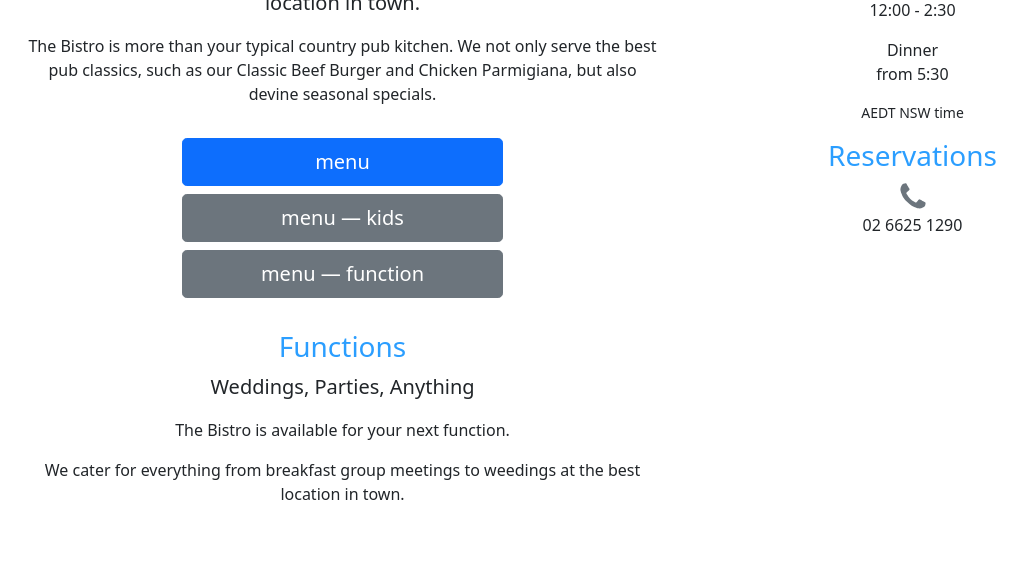
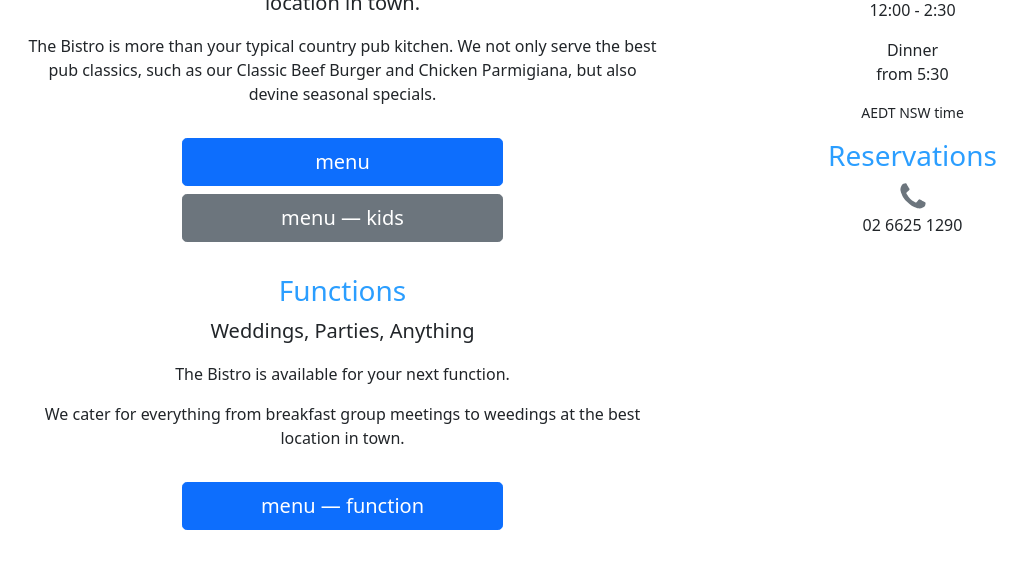
Before and after one commit to GbahTav/GbahTav.github.io, a Jekyll site: the page built from bistro.html, in a window 1280 px wide and 900 px high, scrolled down 584 px, cut to the strip 0-614 px from the top of the window. Shown: the top 569 px of the strip, without its empty margins (60-1087 px from the left). Built offline with Jekyll 4.4.1, drawn with Linux system fonts in a browser that asks for light colours.

Commit message:
Update bistro.html

```diff
--- a/bistro.html
+++ b/bistro.html
@@ -15,12 +15,14 @@ background: /img/kitchen_drk.jpg
       <div class="d-grid gap-2 col-6 mx-auto my-3 py-3">
         <a href="../menu.pdf" class="btn btn-lg btn-primary">menu</a>
         <a href="../menu_kids.pdf" class="btn btn-lg btn-secondary">menu &mdash; kids</a>
-        <a href="../menu_function.pdf" class="btn btn-lg btn-secondary">menu &mdash; function</a>
       </div>
       <h3 class="text-brand-base">Functions</h3>
       <p class="lead">Weddings, Parties, Anything</p>
       <p>The Bistro is available for your next function.</p>
       <p>We cater for everything from breakfast group meetings to weedings at the best location in town.</p>
+      <div class="d-grid gap-2 col-6 mx-auto my-3 py-3">
+        <a href="../menu_function.pdf" class="btn btn-lg btn-primary">menu &mdash; function</a>
+      </div>
     </div>
     <div class="col-md-5 text-center">
       <h2 class="text-brand-base">Open 7 Days</h2>
```
